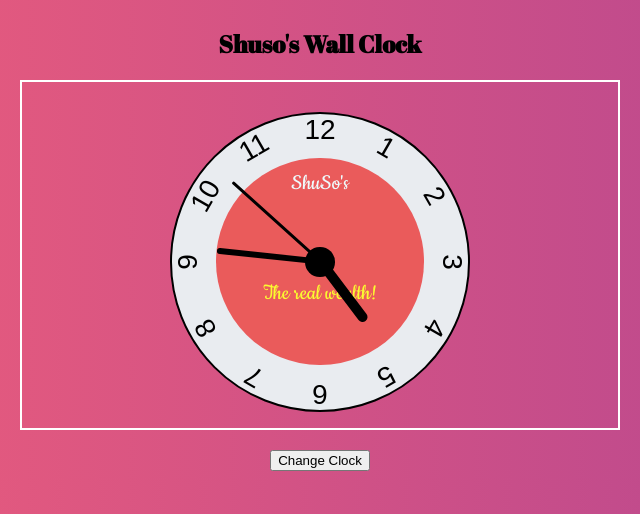
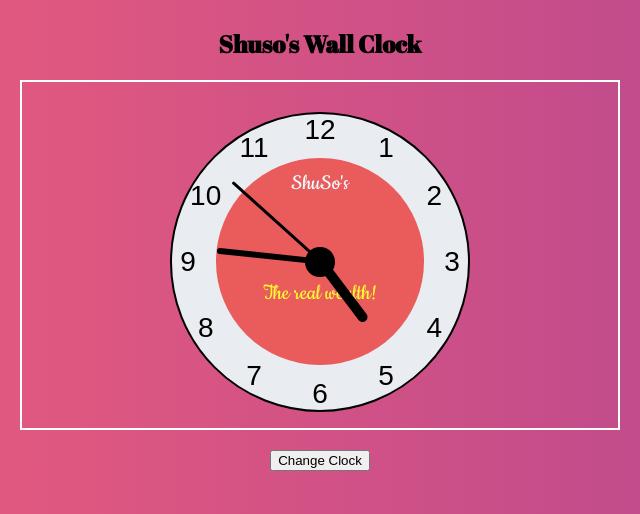
Before and after one commit to shuso18/WebD-Digital-Clock, a plain HTML site: page index.html in a window 1280 px wide. Shown: the top 514 px of the page, 320-960 px from the left. Drawn offline with Linux system fonts and the light colour scheme.

Commit message:
Update index.css

```diff
--- a/index.css
+++ b/index.css
@@ -105,6 +105,22 @@ body {
 .clock .number10 { --rotation: 300deg}
 .clock .number11 { --rotation: 330deg}
 
+.numin {
+    --rotation: 0deg;
+    transform: rotate(var(--rotation));
+}
+
+.num1  {--rotation: -30deg;}
+.num2  {--rotation: -60deg;}
+.num3  {--rotation: -90deg;}
+.num4  {--rotation: -120deg;}
+.num5  {--rotation: -150deg;}
+.num6  {--rotation: -180deg;}
+.num7  {--rotation: -210deg;}
+.num8  {--rotation: -240deg;}
+.num9  {--rotation: -270deg;}
+.num10 {--rotation: -300deg;}
+.num11 {--rotation: -330deg;}
 
 
 /* HANDS  */
```
